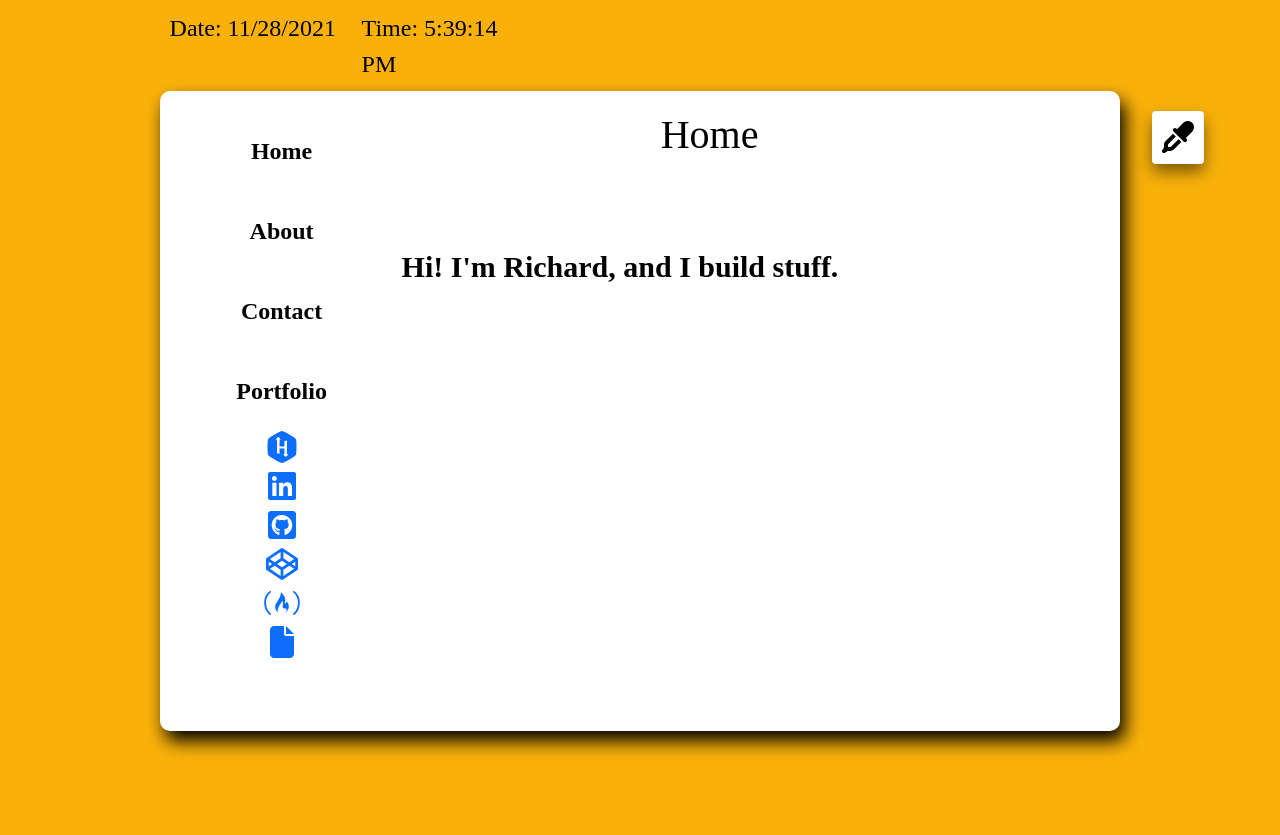
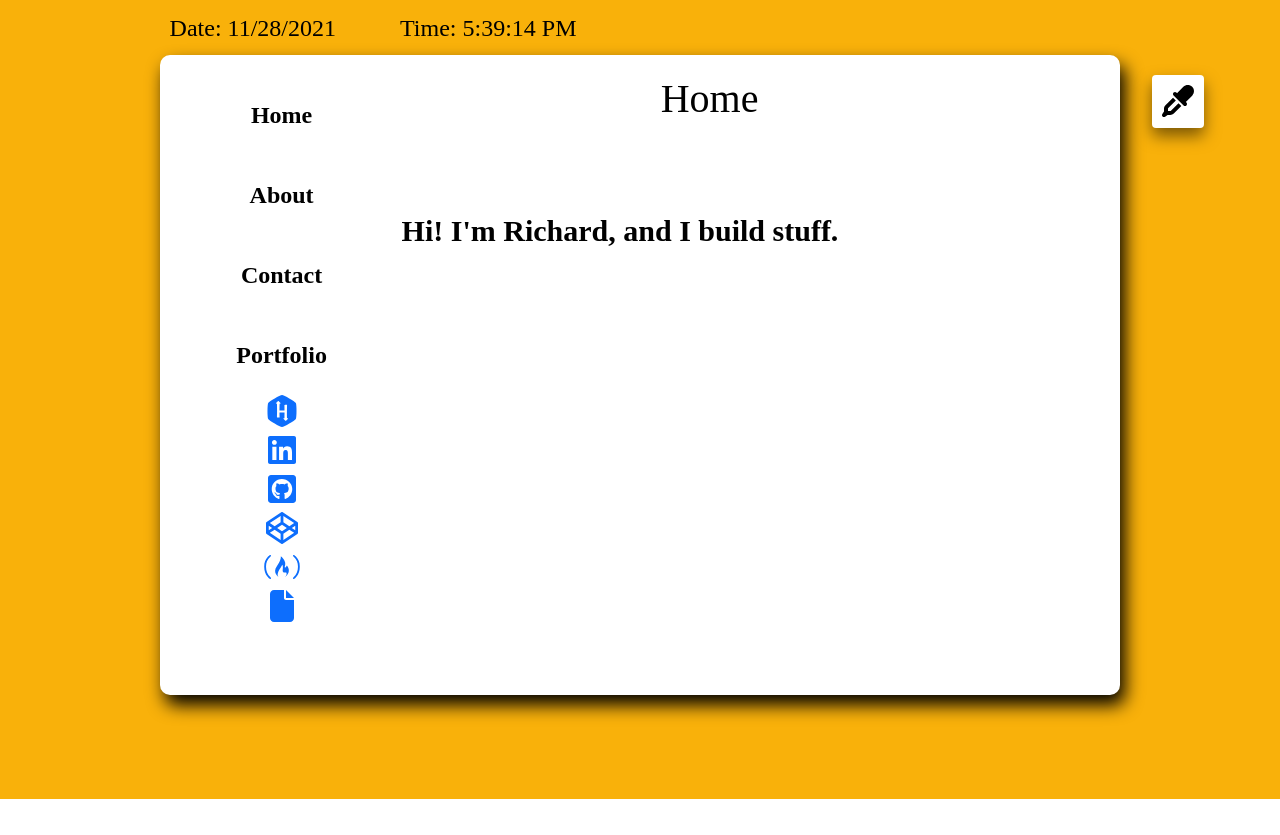
Before and after one commit to raseward14/Responsive-Portfolio, a React (Create React App) app in the folder client/: page / in a window 1280 px wide. After the commit the page ends 800 px from the top, so only its background shows below. Built offline with nearby package versions, Linux system fonts and the light colour scheme; a web font is replaced by a local one.

Commit message:
added hover class to icons

```diff
--- a/client/src/components/DateTime/style.css
+++ b/client/src/components/DateTime/style.css
@@ -11,7 +11,7 @@
 }
 
 p {
-    width: 20%;
+    width: 24%;
     padding: 1%;
     font-family: 'Dekko';
 
@@ -27,7 +27,7 @@ p {
 
 @media (max-width: 1176px) {
     p {
-        width: 26%;
+        width: 30%;
     }
 }
 
--- a/client/src/components/Icons/style.css
+++ b/client/src/components/Icons/style.css
@@ -15,6 +15,10 @@ fa-9x 9em
 fa-10x 10em
 */
 a {
-    color: rgb(43, 41, 41);
+    color: black;
     font-size: 2em;
 }
+
+a:hover {
+    font-size: 3em;
+}
```
